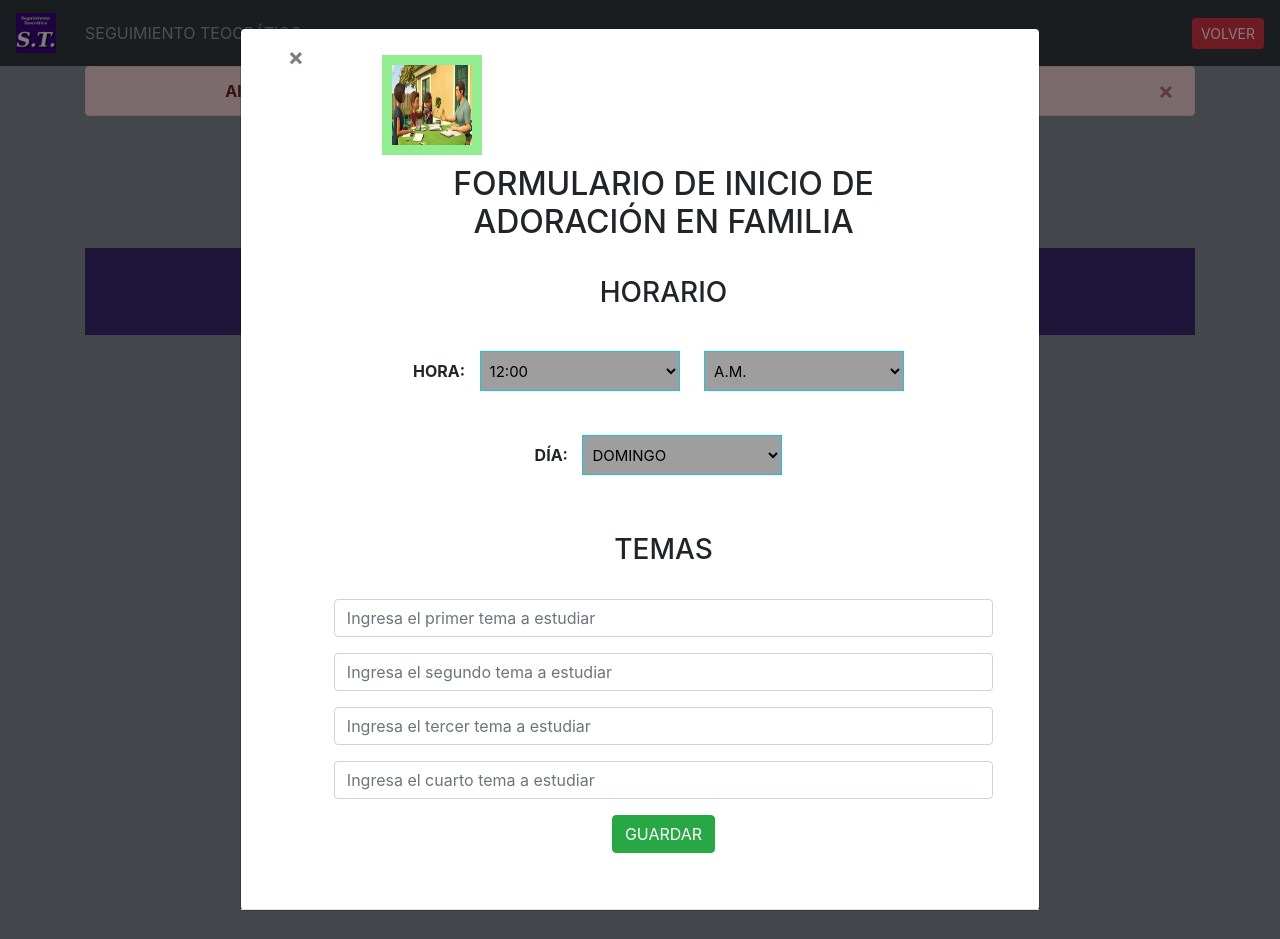
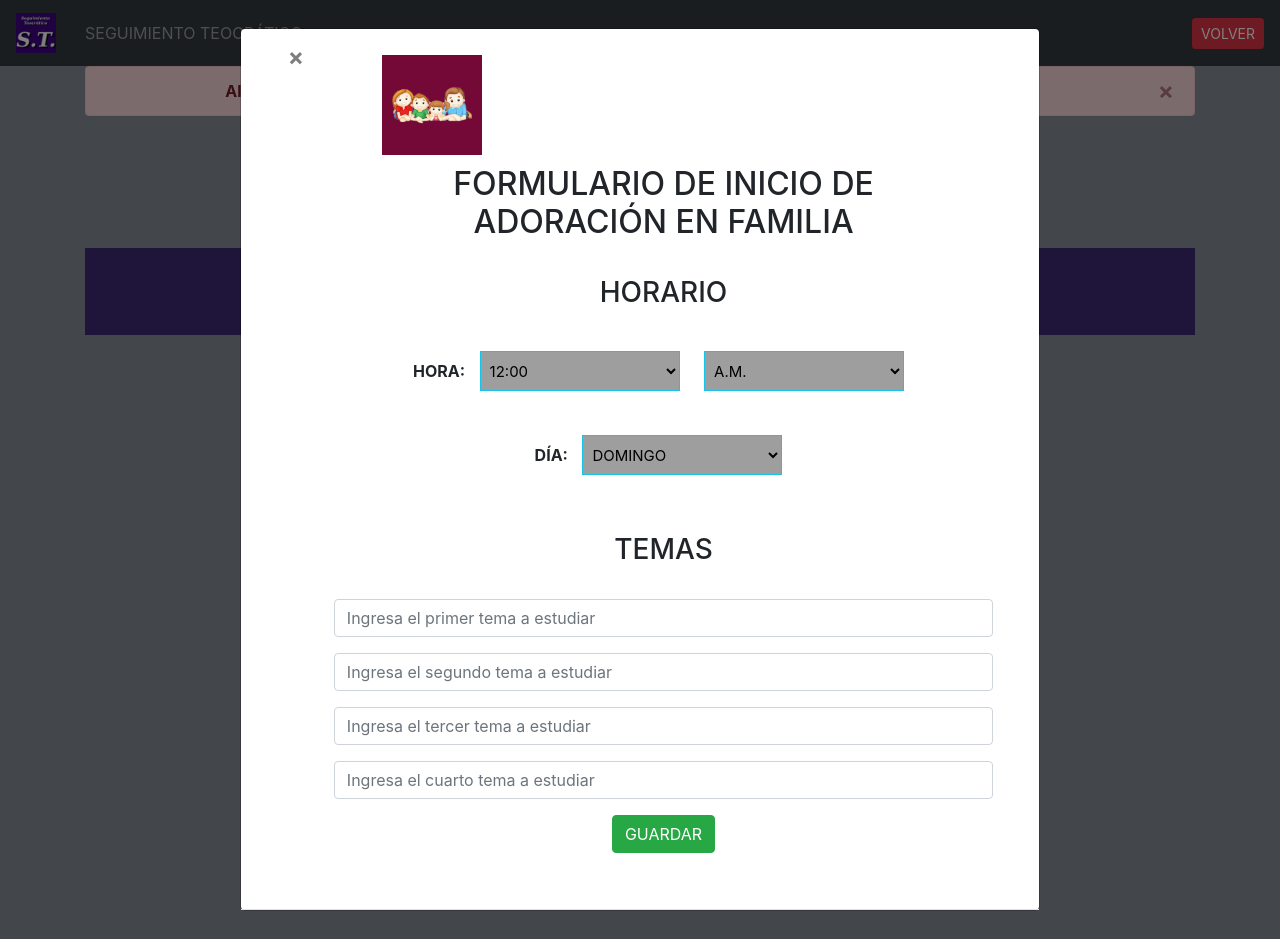
Before and after one commit to JONATHAN-SO-L/ST, a PHP site: page /sistema/aef/index.php in a window 1280 px wide, after a click on "INICIAR PLAN DE ESTUDIO". Run offline with PHP 8.4, Linux system fonts and the light colour scheme; data that the repository does not hold is empty; grey boxes are pictures that could not be loaded.

Commit message:
Se actualiza imagen AEF y se actualiza en plantillas

```diff
--- a/css/ep_botones.css
+++ b/css/ep_botones.css
@@ -84,6 +84,16 @@ select {
   margin-right: 10px; /* Margen derecho */
 }
 
+#aef-index {
+  border: 2px; /* Borde del contenido */
+  padding: 10px; /* Espacio entre contenidos */
+  background: #740836; /* Fondo */
+  background-clip: padding-box; /* Fondo autoajustable */
+  height: 100px;  /* Alto del fondo */
+  width: 100px; /* Ancho del fondo */
+  margin-right: 10px; /* Margen derecho */
+}
+
 /* Diseño de la alerta de la modal "REINICIAR" */
 #alerta {
   border: 2px;  /* Borde del contenido */
--- a/css/index.css
+++ b/css/index.css
@@ -52,6 +52,12 @@ a:hover {
 
 #im {
     background-image: url( '/st/img/im.png' );
+    height: 40px;
+    width: 40px;
+    margin-right: 10px;
+}
+
+#aef {
     height: 40px;
     width: 40px;
     margin-right: 10px;
--- a/sistema/aef/index.php
+++ b/sistema/aef/index.php
@@ -144,7 +144,7 @@
 
               <!-- Formulario del inicio del estudio personal -->
               <form class="form-inline">
-                <img id="ep-index" src="/st/img/aef1.jpg" style="margin-top: 10px" ><h2 class="form-title" style="margin: 10px">FORMULARIO DE INICIO DE ADORACIÓN EN FAMILIA</h2>
+                <img id="aef-index" src="/st/img/aef.png" style="margin-top: 10px" ><h2 class="form-title" style="margin: 10px">FORMULARIO DE INICIO DE ADORACIÓN EN FAMILIA</h2>
               </form>
             </div>
 
@@ -242,7 +242,7 @@
 
           <div class="container">
             <form class="form-inline">
-              <img id="ep-index" src="/st/img/aef1.jpg" style="margin-top: 10px" ><h2 class="form-title" style="margin: 10px">FORMULARIO DE MODIFICACIÓN DE ADORACIÓN EN FAMILIA</h2>
+              <img id="ep-index" src="/st/img/aef.png" style="margin-top: 10px" ><h2 class="form-title" style="margin: 10px">FORMULARIO DE MODIFICACIÓN DE ADORACIÓN EN FAMILIA</h2>
             </form>
           </div>
 
--- a/sistema/index.php
+++ b/sistema/index.php
@@ -51,7 +51,7 @@
 <!-- Sección 2 -->
 	<div class="container" align="center">
 		<a class="boton" href="/st/sistema/im"><button style="margin: 10px" type="sumbit" class="btn btn-primary active btn-lg"><img id="im" src="/st/img/im.png">INFORME MENSUAL</button></a>
-    <a class="boton" href="/st/sistema/aef"><button style="margin: 10px" type="sumbit" class="btn btn-primary active btn-lg"><img id="im" src="/st/img/aef1.jpg">ADORACIÓN EN FAMILIA</button></a>
+    <a class="boton" href="/st/sistema/aef"><button style="margin: 10px" type="sumbit" class="btn btn-primary active btn-lg"><img id="aef" src="/st/img/aef.png">ADORACIÓN EN FAMILIA</button></a>
 	</div>
 </div>
 <br>
--- a/sistema/qns/qns.php
+++ b/sistema/qns/qns.php
@@ -33,12 +33,12 @@
 
     <!-- Barra superior -->
     <form class="form-inline float-lg-right" id="volver"> <!-- Alineación a la derecha -->
-      <a style="margin: 15px;" href="/st/sistema/" class="btn btn-danger btn-sm">VOLVER</a> <!-- Enlace de clase botón -->
+      <a href="/st/sistema/" class="btn btn-danger btn-sm">VOLVER</a> <!-- Enlace de clase botón -->
     </form> <!-- Botón de salida o vuelta -->
   </nav>
 
   <form class="form-inline float-lg-right" method="POST" action="buscar.php">
-    <input class="form-control mr-sm-2" type="text" required="#" id="busqueda" name="busqueda" placeholder="Ingresa tu búsqueda aquí">
+    <input class="form-control mr-sm-2" type="search" required="#" id="busqueda" name="busqueda" placeholder="Ingresa tu búsqueda aquí">
     <input class="btn btn-success" id="buscar" name="buscar" type="submit" value="Buscar">
   </form>
 
```
Also changed, not shown: img/aef.png (added), img/aef1.jpg (deleted), img/aef2.jpg (deleted).
